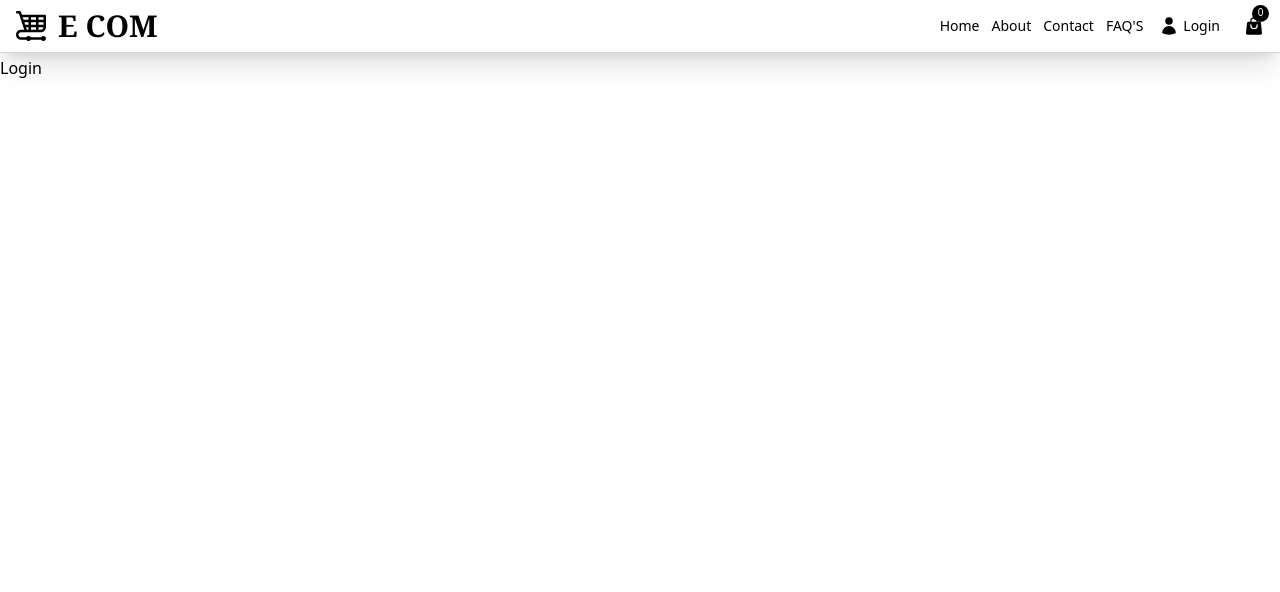
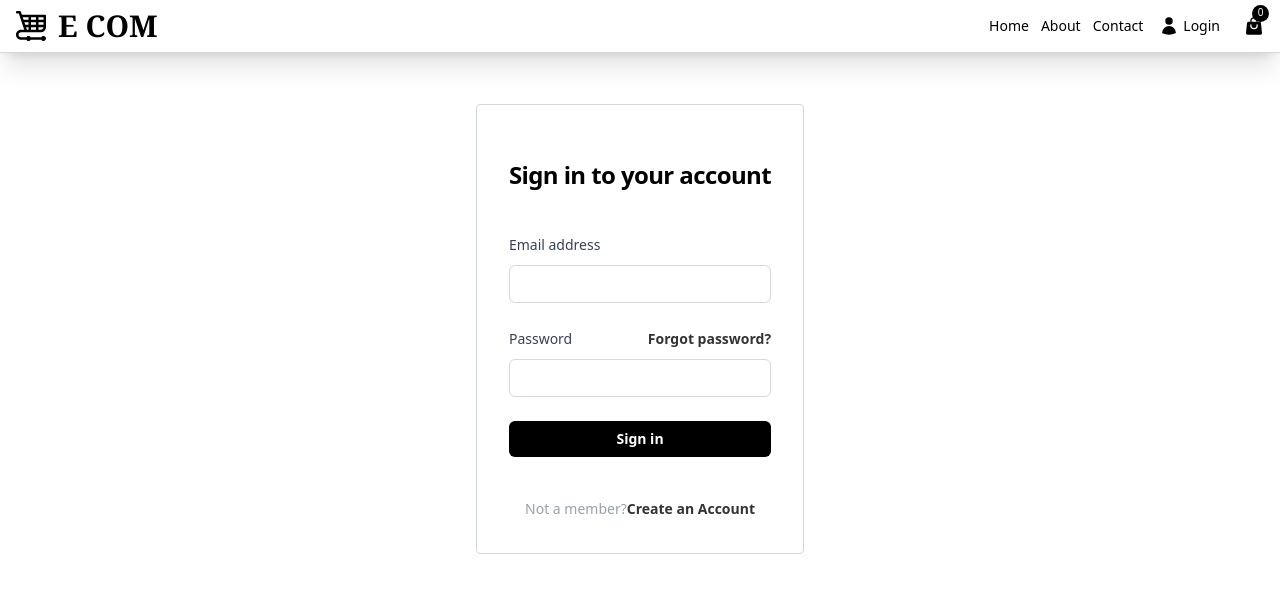
Before and after one commit to Sumit-Jadhav-19/E-COM-APP, a React (Vite) app: page /login in a window 1280 px wide. Shown: the top 592 px of the page. Built offline with nearby package versions, Linux system fonts and the light colour scheme.

Commit message:
changes in viewcart and added Login

```diff
--- a/src/AddCart.jsx
+++ b/src/AddCart.jsx
@@ -1,6 +1,7 @@
 import { useEffect, useState } from "react";
 import { useCart } from "./CartContext";
 import { useToast } from "./ToastContext";
+import { Link } from "react-router";
 
 export default function ProductModal({ isOpen, onClose, product }) {
   const [cartItems, setCartItems] = useState(() => {
@@ -132,8 +133,8 @@ export default function ProductModal({ isOpen, onClose, product }) {
                 Add to Cart
               </button>
             )}
+            <Link to='/productdetails' state={product.id} className="text-xs font-semibold hover:underline " href="#">View more details</Link>
           </div>
-          <a href="#">View more details</a>
         </div>
       </div>
     </div>
--- a/src/Login.jsx
+++ b/src/Login.jsx
@@ -1,9 +1,88 @@
-import React from 'react'
+import React from "react";
 
 export default function Login() {
   return (
     <div className="mt-14">
-      <h1>Login</h1>
+      <div className="flex min-h-full flex-col justify-center items-center px-6 py-12 lg:px-8">
+        <div className="w-fit p-8 border-gray-300 border-1 rounded-sm">
+          <div className="sm:mx-auto sm:w-full sm:max-w-sm">
+            <h2 className="mt-5 text-center text-2xl/9 font-bold tracking-tight text-black">
+              Sign in to your account
+            </h2>
+          </div>
+
+          <div className="mt-10 sm:mx-auto sm:w-full sm:max-w-sm">
+            <form action="#" method="POST" className="space-y-6">
+              <div>
+                <label
+                  htmlFor="email"
+                  className="block text-sm/6 font-medium text-gray-700"
+                >
+                  Email address
+                </label>
+                <div className="mt-2">
+                  <input
+                    id="email"
+                    name="email"
+                    type="email"
+                    required
+                    autoComplete="email"
+                    className="block w-full rounded-md bg-white/5 px-3 py-1.5 text-base text-black outline-1 -outline-offset-1 outline-white/10 placeholder:text-gray-500 focus:outline-2 focus:-outline-offset-2 focus:outline-black/50 sm:text-sm/6 border-1 border-gray-300"
+                  />
+                </div>
+              </div>
+
+              <div>
+                <div className="flex items-center justify-between">
+                  <label
+                    htmlFor="password"
+                    className="block text-sm/6 font-medium text-gray-700"
+                  >
+                    Password
+                  </label>
+                  <div className="text-sm">
+                    <a
+                      href="#"
+                      className="font-semibold text-black/80 hover:text-black/60"
+                    >
+                      Forgot password?
+                    </a>
+                  </div>
+                </div>
+                <div className="mt-2">
+                  <input
+                    id="password"
+                    name="password"
+                    type="password"
+                    required
+                    autoComplete="current-password"
+                    className="block w-full rounded-md bg-white/5 px-3 py-1.5 text-base text-black outline-1 -outline-offset-1 outline-white/10 placeholder:text-gray-500 focus:outline-2 focus:-outline-offset-2  focus:outline-black/50 sm:text-sm/6 border-1 border-gray-300"
+                  />
+                </div>
+              </div>
+
+              <div>
+                <button
+                  type="submit"
+                  className="flex w-full justify-center rounded-md bg-black px-3 py-1.5 text-sm/6 font-semibold text-white hover:bg-black/70 cursor-pointer focus-visible:outline-2 focus-visible:outline-offset-2 focus-visible:outline-indigo-500"
+                >
+                  Sign in
+                </button>
+              </div>
+            </form>
+
+            <p className="mt-10 text-center text-sm/6 text-gray-400">
+              Not a member?
+              <a
+                href="#"
+                className="font-semibold text-black/80 hover:text-black/60"
+              >
+                Create an Account
+              </a>
+            </p>
+          </div>
+        </div>
+      </div>
     </div>
-  )
+  );
 }
--- a/src/Navbar.jsx
+++ b/src/Navbar.jsx
@@ -76,9 +76,9 @@ export default function Navbar({ setCartToggle }) {
               <li className="cursor-pointer text-md font-medium hover:text-indigo-500 text-sm">
                 <Link to="/contact">Contact</Link>
               </li>
-              <li className="cursor-pointer text-md font-medium hover:text-indigo-500 text-sm">
+              {/* <li className="cursor-pointer text-md font-medium hover:text-indigo-500 text-sm">
                 FAQ'S
-              </li>
+              </li> */}
             </ul>
 
             <div className="flex items-center gap-2">
```
